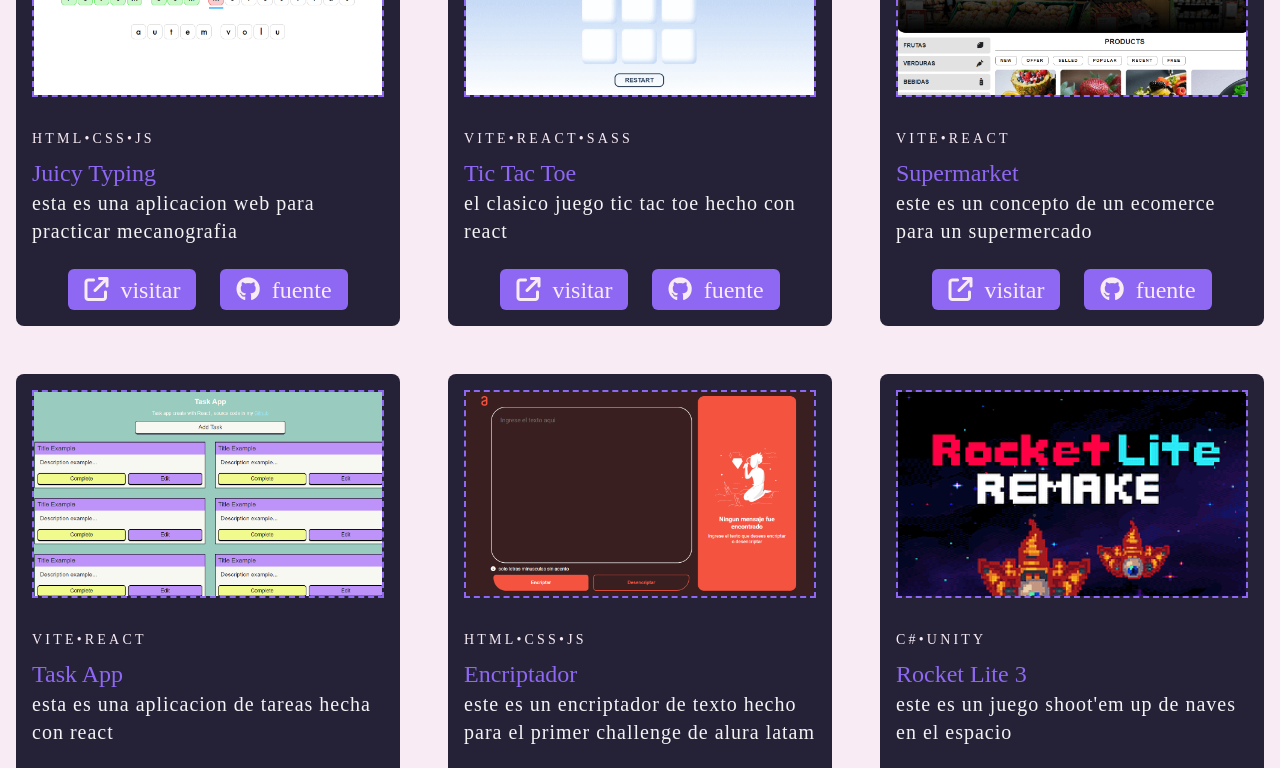
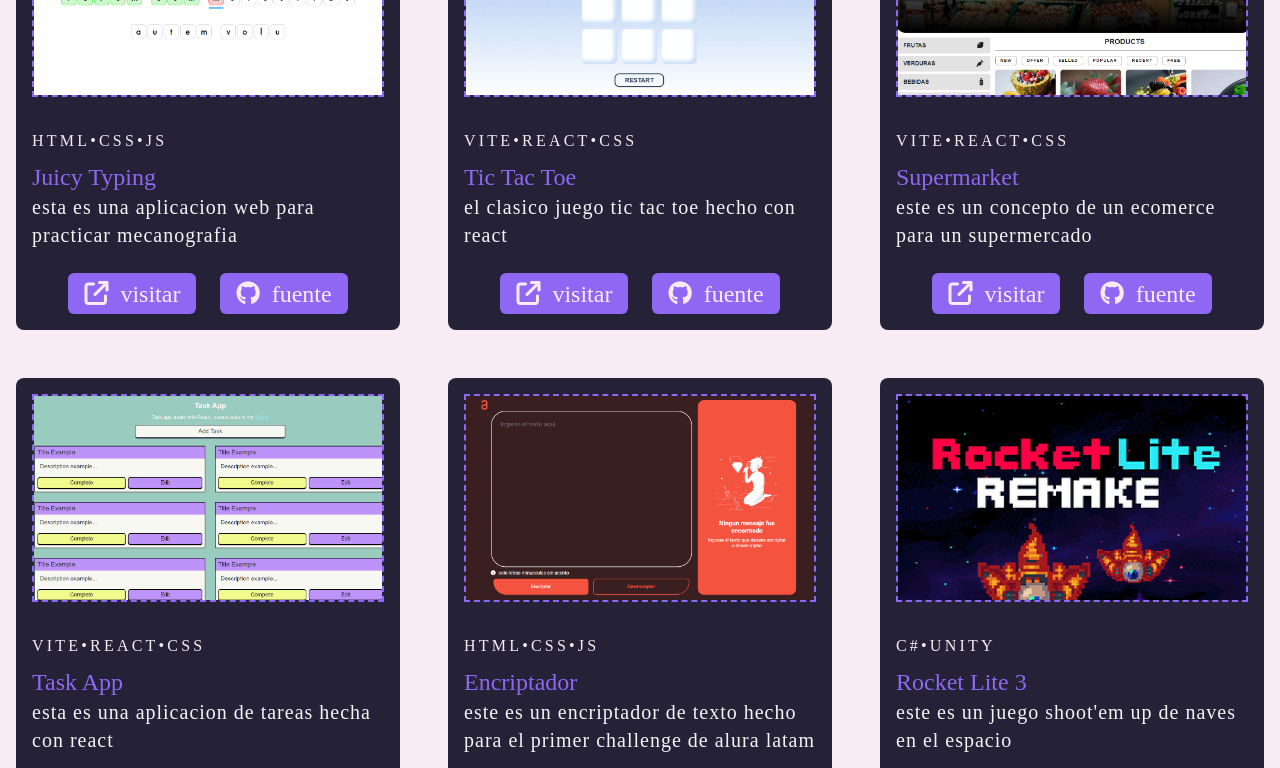
Before and after one commit to Numonu/portafolio, a React (Vite) app: page / in a window 1280 px wide. Shown: the part 2840-3608 px from the top of the page. Built offline with nearby package versions, Linux system fonts and the light colour scheme; a web font is replaced by a local one.

Commit message:
datos completos

```diff
--- a/src/components/PortfolioCard.jsx
+++ b/src/components/PortfolioCard.jsx
@@ -16,7 +16,7 @@ export function PortfolioCard({
 				/>
 			</div>
 			<div className="p-4">
-				<h2 className="text-light opacity- text-xl uppercase tracking-[0.2rem] xl:text-sm xl:mb-2">
+				<h2 className="text-light text-xl uppercase tracking-[0.2rem] xl:text-base xl:mb-2">
 					{skills.join("•")}
 				</h2>
 				<h1 className="text-orquidea text-3xl capitalize xl:text-2xl">{title}</h1>
--- a/src/database/bd.json
+++ b/src/database/bd.json
@@ -15,7 +15,7 @@
                 "descripcion" : "El clasico juego tic tac toe hecho con React",
                 "pageLink" : "https://numonu.github.io/tic-tac-toe/",
                 "sourceLink" : "https://github.com/Numonu/tic-tac-toe",
-                "skills" : ["vite","react","sass"]
+                "skills" : ["vite","react","css"]
             },
             {
                 "src" : "images/web/super.webp",
@@ -23,7 +23,7 @@
                 "descripcion" : "Este es un concepto de un ecomerce para un supermercado",
                 "pageLink" : "https://numonu.github.io/supermarket/",
                 "sourceLink" : "https://github.com/Numonu/supermarket",
-                "skills" : ["vite","react"]
+                "skills" : ["vite","react","css"]
             },
             {
                 "src" : "images/web/task.webp",
@@ -31,7 +31,7 @@
                 "descripcion" : "Esta es una aplicacion de tareas hecha con React",
                 "pageLink" : "https://numonu.github.io/task-app/",
                 "sourceLink" : "https://github.com/Numonu/task-app",
-                "skills" : ["vite","react"]
+                "skills" : ["vite","react","css"]
             },
             {
                 "src" : "images/web/encrip.webp",
```
